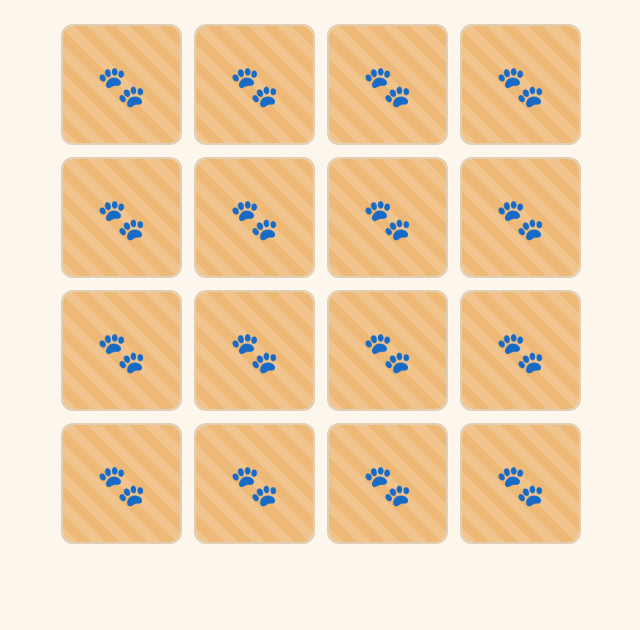
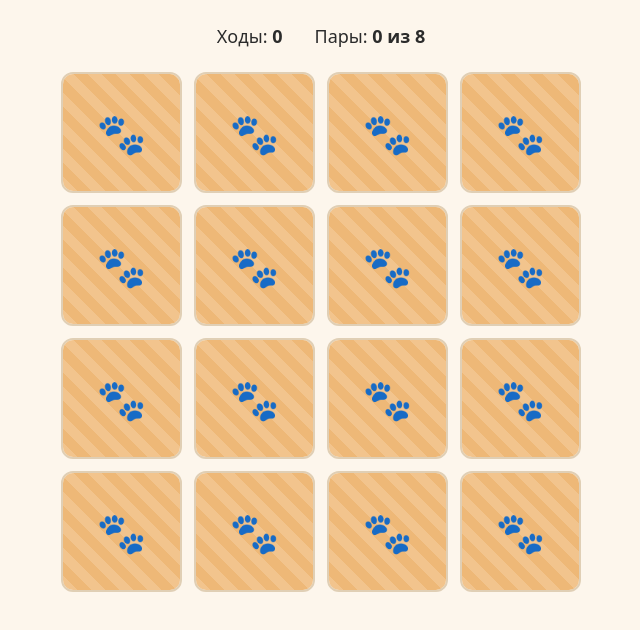
Before and after one commit to KirillKolchanov/memory-game, a plain HTML site: page index.html in a window 1280 px wide. Shown: the whole page, without its empty margins (319-959 px from the left). Drawn offline with Linux system fonts and the light colour scheme.

Commit message:
feat: add moves and pairs counters

```diff
--- /dev/null
+++ b/src/components/stats.js
@@ -0,0 +1,23 @@
+import { createElement } from '../utils/createElement.js';
+
+/**
+ * Creates moves and pairs counters. Only displays values passed from game logic.
+ */
+export function createStats() {
+  const movesValue = createElement('span', { className: 'stats__value', text: '0' });
+  const pairsValue = createElement('span', { className: 'stats__value', text: '0' });
+
+  const element = createElement(
+    'div',
+    { className: 'stats', attrs: { 'aria-live': 'polite' } },
+    createElement('p', { className: 'stats__item', text: 'Ходы: ' }, movesValue),
+    createElement('p', { className: 'stats__item', text: 'Пары: ' }, pairsValue),
+  );
+
+  function update({ moves, matchedPairs, totalPairs }) {
+    movesValue.textContent = moves;
+    pairsValue.textContent = `${matchedPairs} из ${totalPairs}`;
+  }
+
+  return { element, update };
+}
--- a/src/main.js
+++ b/src/main.js
@@ -2,20 +2,23 @@
 import { CARDS } from './data/cards.js';
 import { createGame } from './game/game.js';
 import { createBoard } from './components/board.js';
+import { createStats } from './components/stats.js';
 import { createElement } from './utils/createElement.js';
 
+// Arrow wrappers defer access to `game`, which is declared below
 const board = createBoard({ onCardClick: (uid) => game.handleCardClick(uid) });
+const stats = createStats();
 
 const game = createGame({
   cards: CARDS,
   onRender: board.render,
   onCardUpdate: board.updateCard,
-  // Counters and win modal come in the next steps
-  onStatsUpdate: () => {},
+  onStatsUpdate: stats.update,
+  // Win modal comes in the next steps
   onWin: () => {},
 });
 
-const app = createElement('main', { className: 'app' }, board.element);
+const app = createElement('main', { className: 'app' }, stats.element, board.element);
 
 document.body.append(app);
 game.start();
--- a/styles/style.css
+++ b/styles/style.css
@@ -30,6 +30,25 @@
   align-items: center;
   gap: 24px;
   padding: 24px 16px;
+}
+
+/* Stats */
+
+.stats {
+  display: flex;
+  flex-wrap: wrap;
+  justify-content: center;
+  gap: 8px 32px;
+  font-size: 1.125rem;
+}
+
+.stats__item {
+  margin: 0;
+}
+
+.stats__value {
+  font-weight: 700;
+  font-variant-numeric: tabular-nums;
 }
 
 /* Board */
```
